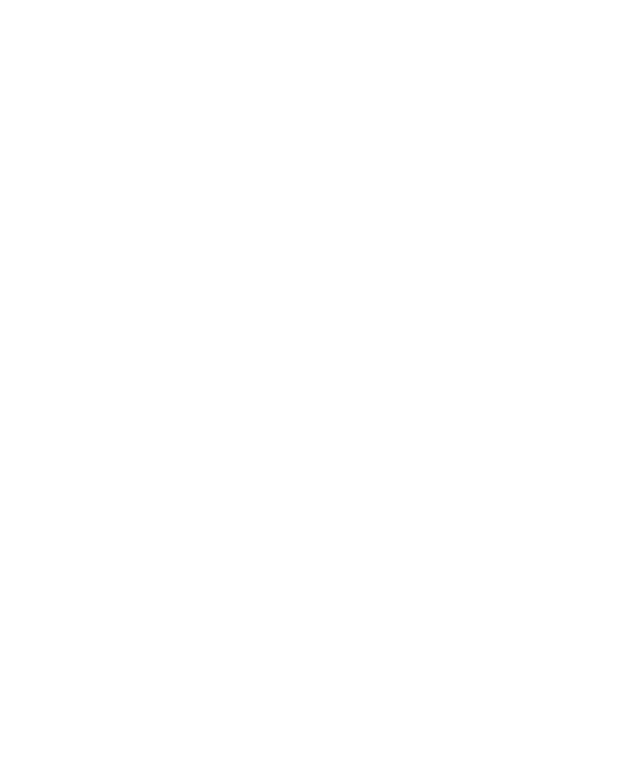
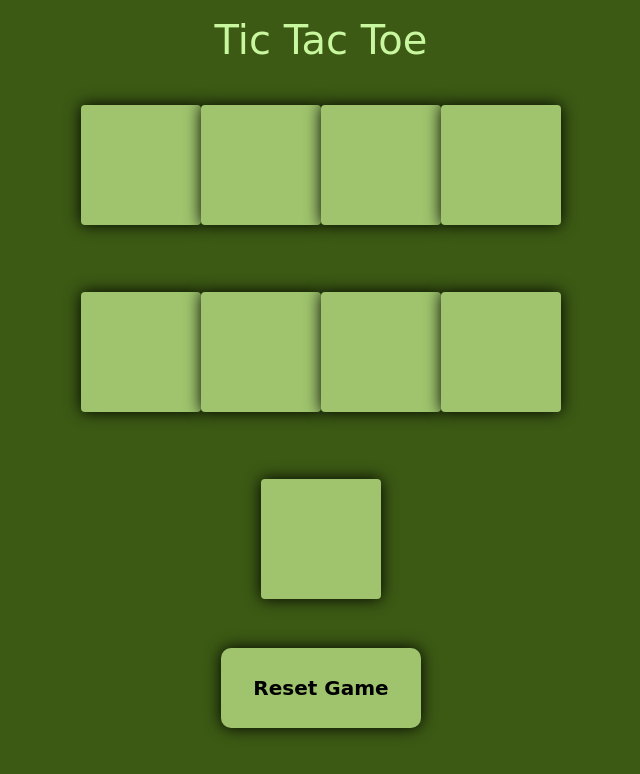
Before and after one commit to Aeiman2002/Tic-Tac-Toe, a plain HTML site: page index.html in a window 1280 px wide. Shown: the whole page, without its empty margins (319-959 px from the left). Drawn offline with nearby package versions, Linux system fonts and the light colour scheme.

Commit message:
Code update

```diff
--- a/app.js
+++ b/app.js
@@ -0,0 +1,46 @@
+let btn = document.querySelectorAll(".btn");
+
+let resetBtn = document.getElementById("resetBtn");
+
+// player turn variable if value true prints 0 if value false prints X
+let turn0 = true;
+
+// Game winning patterns
+// Array of Array (2D Array)
+const winningPatterns = [
+    [0 , 1 , 2],
+    [0 , 3 , 6],
+    [0 , 4 , 8],
+    [1 , 4 , 7],
+    [2 , 5 , 8],
+    [2 , 4 , 6],
+    [3 , 4 , 5],
+    [6 , 7 , 8]
+];
+
+
+// Function for button clicking
+btn.forEach(btn => {
+    btn.addEventListener("click" , ( ) =>{
+    // Condition
+    if(turn0){
+        btn.innerText = "0"
+        turn0 = false
+    }
+    else{
+        btn.innerText = "X"
+        turn0 = true
+    }
+    btn.disabled = true;
+    // Calling check winner function
+    checkWinner()
+    })
+});
+
+
+// Function for checking winner
+const checkWinner = () => {
+    for (const pattern of winningPatterns) {
+        console.log(pattern);
+    }
+}
--- a/index.html
+++ b/index.html
@@ -1,5 +1,6 @@
 <!DOCTYPE html>
 <html lang="en">
+
 <head>
     <meta charset="UTF-8">
     <meta name="viewport" content="width=device-width, initial-scale=1.0">
@@ -7,12 +8,32 @@
     <link rel="stylesheet" href="style.css">
 
     <!-- Tailwind CSS -->
-    <script src="https://cdn.jsdelivr.net/npm/@tailwindcss/browser@4"></script>
+    <!-- <script src="https://cdn.jsdelivr.net/npm/@tailwindcss/browser@4"></script> -->
 
     <!-- Bootstrap CSS -->
-     <link rel="stylesheet" href="bootstrap.css">
+    <link rel="stylesheet" href="bootstrap.css">
 </head>
+
 <body>
+    <div class="pt-3">
+        <h1 class="head container d-flex justify-content-center align-items-center">Tic Tac Toe</h1>
+        <div class="d-flex justify-content-center align-items-center">
+            <div class="d-flex justify-content-center align-items-center flex-wrap game-box gap-4">
+                <button class="btn"></button>
+                <button class="btn"></button>
+                <button class="btn"></button>
+                <button class="btn"></button>
+                <button class="btn"></button>
+                <button class="btn"></button>
+                <button class="btn"></button>
+                <button class="btn"></button>
+                <button class="btn"></button>
+            </div>
+        </div>
+        <div class="d-flex justify-content-center align-items-center pt-3">
+            <button id="resetBtn">Reset Game</button>
+        </div>
+    </div>
 
 
 
@@ -29,6 +50,7 @@
     <script src="app.js"></script>
 
     <!-- Bootstrap JS -->
-     <script src="bootstrap.js"></script>
+    <script src="bootstrap.js"></script>
 </body>
+
 </html>
--- a/style.css
+++ b/style.css
@@ -0,0 +1,63 @@
+* {
+    padding: 0;
+    margin: 0;
+    font-family: cursive;
+}
+
+body {
+    background-color: #3C5A14 !important;
+    box-sizing: border-box;
+
+}
+
+.head {
+    color: #C9F79F;
+}
+
+.game-box {
+    height: 70vh;
+    width: 70vh;
+}
+
+.btn {
+    border: none;
+    outline: none;
+    background-color: #9fc46d !important;
+    height: 15vmin;
+    width: 15vmin;
+    color: black !important;
+    font-size: 35px !important;
+    font-weight: 700 !important;
+    filter: drop-shadow(0 0 0.5rem black);
+}
+
+.btn:hover {
+    border: none;
+    outline: none;
+    background-color: #ffffff !important;
+    height: 15vmin;
+    width: 15vmin;
+    color: #3C5A14 !important;
+}
+
+#resetBtn {
+    border: none;
+    outline: none;
+    border-radius: 10px;
+    background-color: #9fc46d !important;
+    height: 10vmin;
+    width: 25vmin;
+    color: black !important;
+    font-size: 20px !important;
+    font-weight: 700 !important;
+    filter: drop-shadow(0 0 0.5rem black);
+}
+
+#resetBtn:hover {
+    border: none;
+    outline: none;
+    background-color: #ffffff !important;
+    height: 10vmin;
+    width: 25vmin;
+    color: #3C5A14 !important;
+}
```
